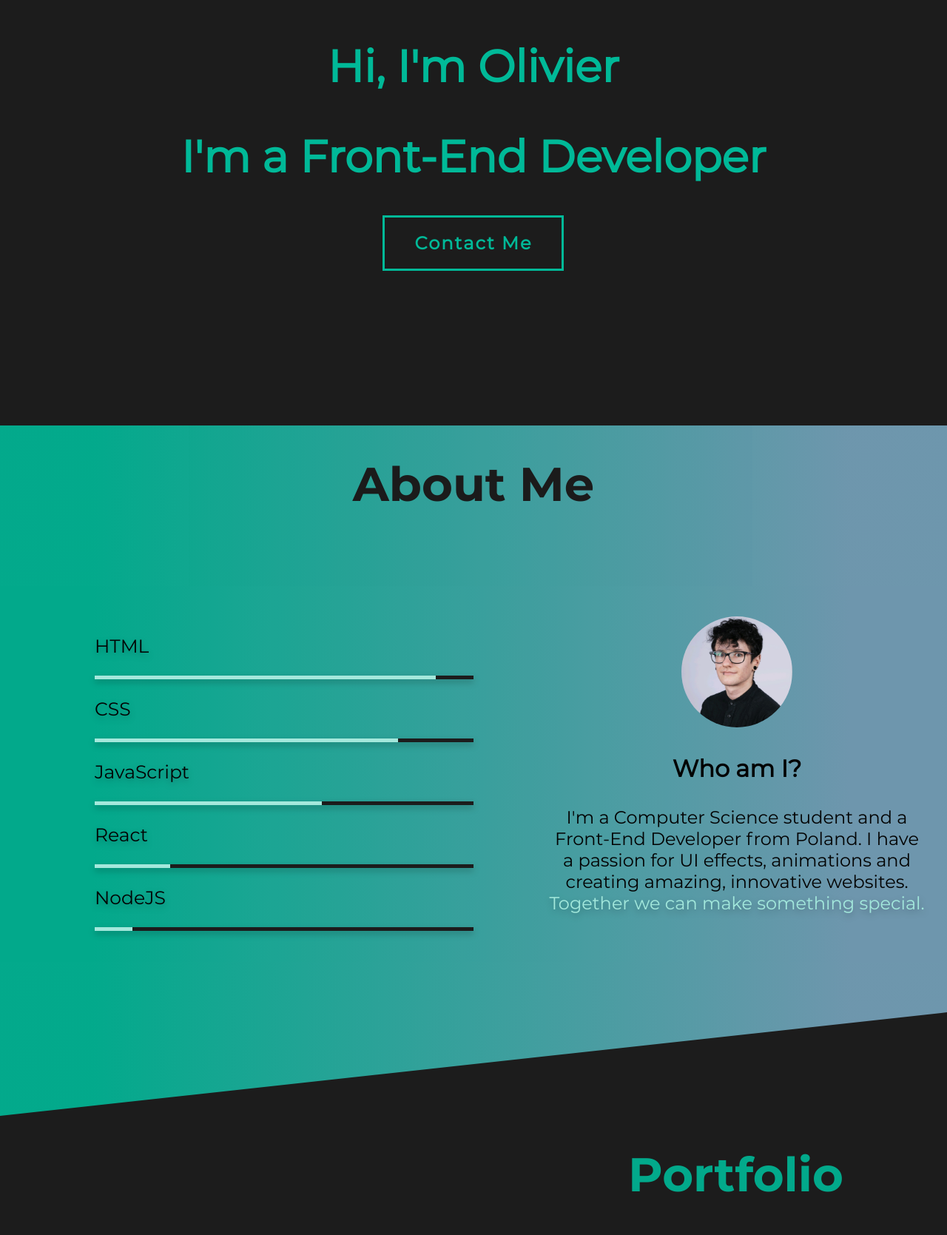
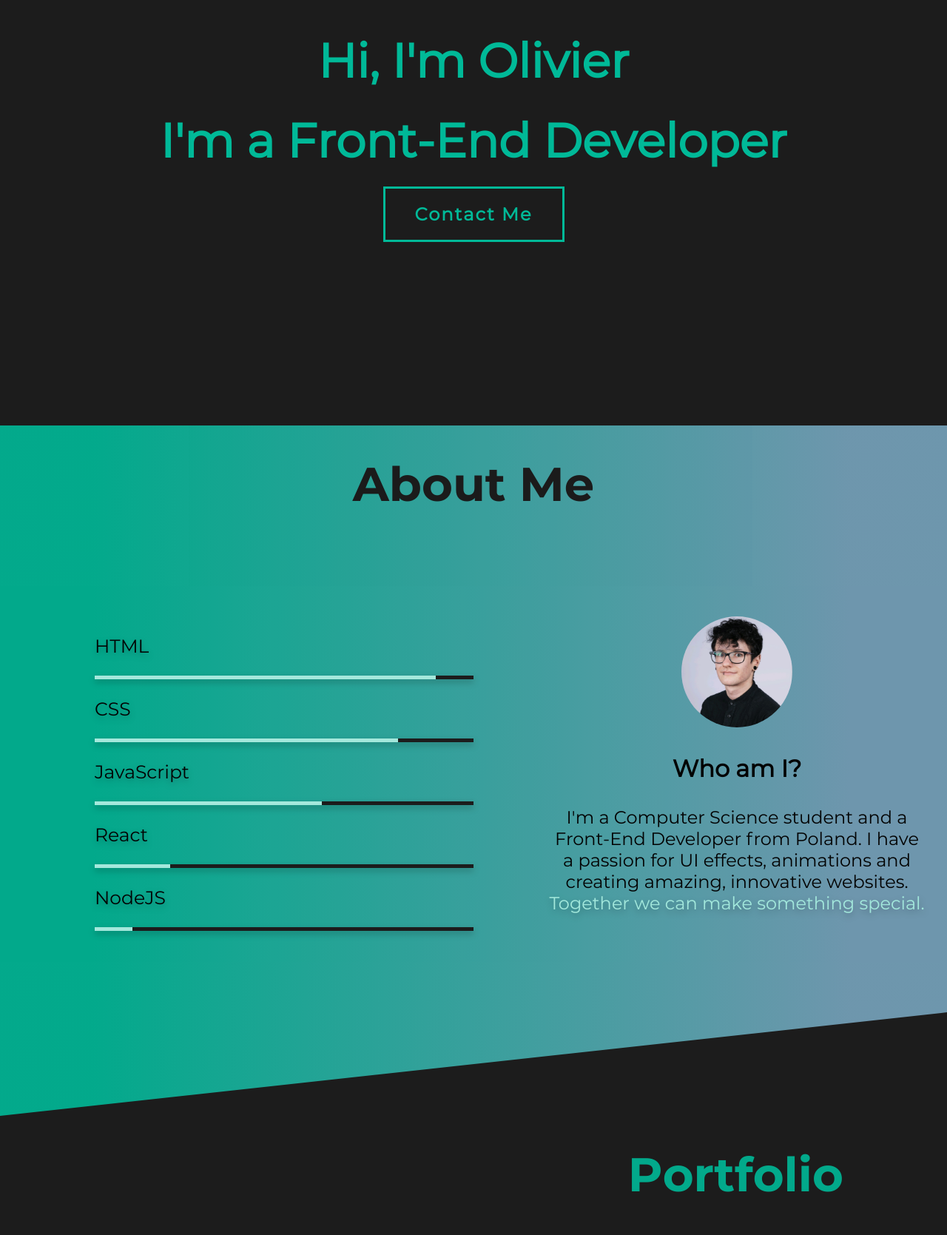
Before and after one commit to PanCebularz/portfolio, a website with bundled scripts: page public/index.html in a window 1280 px wide. Shown: the part 225-1894 px from the top of the page at 74% size. Built offline with nearby package versions, Linux system fonts and the light colour scheme; files whose address does not match are found by name.

Commit message:
animations update

```diff
--- a/public/index.html
+++ b/public/index.html
@@ -22,13 +22,61 @@
         <canvas id="canvas"></canvas>
 
         <div id="main-title">
-            <h1 class="main-title">Hi, I'm Olivier</h1>
-            <h1 class="main-title">I'm a Front-End Developer</h1>
+            <h1 class="main-title">
+                <span class="animated-letters">H</span>
+                <span class="animated-letters">i</span>
+                <span class="animated-letters">,&nbsp;</span>
+                <span class="animated-letters">I</span>
+                <span class="animated-letters">'</span>
+                <span class="animated-letters">m&nbsp;</span>
+                <span class="animated-letters">O</span>
+                <span class="animated-letters">l</span>
+                <span class="animated-letters">i</span>
+                <span class="animated-letters">v</span>
+                <span class="animated-letters">i</span>
+                <span class="animated-letters">e</span>
+                <span class="animated-letters">r</span>
+            </h1>
+            <h1 class="main-title">
+                <span class="animated-letters">I</span>
+                <span class="animated-letters">'</span>
+                <span class="animated-letters">m&nbsp;</span>
+                <span class="animated-letters">a&nbsp;</span>
+                <span class="animated-letters">F</span>
+                <span class="animated-letters">r</span>
+                <span class="animated-letters">o</span>
+                <span class="animated-letters">n</span>
+                <span class="animated-letters">t</span>
+                <span class="animated-letters">-</span>
+                <span class="animated-letters">E</span>
+                <span class="animated-letters">n</span>
+                <span class="animated-letters">d&nbsp;</span>
+                <!-- to not break the word on phone -->
+                <span class="word">
+                    <span class="animated-letters">D</span>
+                    <span class="animated-letters">e</span>
+                    <span class="animated-letters">v</span>
+                    <span class="animated-letters">e</span>
+                    <span class="animated-letters">l</span>
+                    <span class="animated-letters">o</span>
+                    <span class="animated-letters">p</span>
+                    <span class="animated-letters">e</span>
+                    <span class="animated-letters">r</span>
+                </span>
+            </h1>
             <a href="#contact" class="btn contact-me-btn">Contact Me</a>
         </div>
     </section>
     <section id="about">
-        <h1 class="title">About Me</h1>
+        <h1 class="title hidden">
+            <span class="animated-letters">A</span>
+            <span class="animated-letters">b</span>
+            <span class="animated-letters">o</span>
+            <span class="animated-letters">u</span>
+            <span class="animated-letters">t&nbsp;</span>
+            <span class="animated-letters">M</span>
+            <span class="animated-letters">e</span>
+        </h1>
         <div class="about-content">
             <div class="bars">
                 <div class="html-bar bar hidden">
@@ -76,7 +124,17 @@
 
     <div class="gradient-bg">
         <section id="portfolio">
-            <h1 class="title">Portfolio</h1>
+            <h1 class="title hidden">
+                <span class="animated-letters">P</span>
+                <span class="animated-letters">o</span>
+                <span class="animated-letters">r</span>
+                <span class="animated-letters">t</span>
+                <span class="animated-letters">f</span>
+                <span class="animated-letters">o</span>
+                <span class="animated-letters">l</span>
+                <span class="animated-letters">i</span>
+                <span class="animated-letters">o</span>
+            </h1>
             <ul class="gallery">
                 <li class="project hidden">
                     <img src="assets/project01.jpg" alt="Project one">
@@ -116,7 +174,17 @@
     </section>
     </div>
     <section id="contact">
-        <h1 class="title">Contact Me</h1>
+        <h1 class="title hidden">
+            <span class="animated-letters">C</span>
+            <span class="animated-letters">o</span>
+            <span class="animated-letters">n</span>
+            <span class="animated-letters">t</span>
+            <span class="animated-letters">a</span>
+            <span class="animated-letters">c</span>
+            <span class="animated-letters">t&nbsp;</span>
+            <span class="animated-letters">M</span>
+            <span class="animated-letters">e</span>
+        </h1>
 
         <form action="">
             <ul>
--- a/public/index.js
+++ b/public/index.js
@@ -4,12 +4,12 @@ import activeNavbarPage from './scripts/activeNavbarPage.js';
 import stickyNavbar from './scripts/stickyNavbar.js';
 import animatedCursor from './scripts/animatedCursor.js';
 import contactForm from './scripts/contactForm.js';
-import currentYear from './scripts/currentYear.js';
 import scrollAnimations from './scripts/scrollAnimations.js';
+import animatedLetters from './scripts/animatedLetters.js';
 
 window.addEventListener('scroll', stickyNavbar);
 window.addEventListener('load', animatedCursor);
 window.addEventListener('scroll', activeNavbarPage);
 window.addEventListener('load', contactForm);
 window.addEventListener('scroll', scrollAnimations);
-currentYear();
+animatedLetters();
--- a/public/sass/components/_animations.scss
+++ b/public/sass/components/_animations.scss
@@ -6,6 +6,18 @@
   filter: blur(5px);
   transform: translateX(-15%);
   transition: all 1s;
+}
+
+.hidden.title {
+  opacity: 0;
+  filter: blur(5px);
+  transform: translateY(-20%);
+  transition: all 0.5s;
+}
+.show.title {
+  opacity: 1;
+  filter: blur(0);
+  transform: translateY(0);
 }
 
 .show {
@@ -48,3 +60,47 @@
     filter: blur(0);
   }
 }
+
+// to prevent letter spacing on span tags
+.title,
+.main-title {
+  font-size: 0px;
+}
+
+.main-title {
+  padding-bottom: 30px;
+}
+
+.animated-letters {
+  font-size: $huge-font;
+  display: inline-block;
+  @include respond(tab-port) {
+    font-size: $big-font;
+  }
+}
+
+.word {
+  display: inline-block;
+}
+
+.animated {
+  animation: jump 0.4s ease-in-out;
+}
+
+@keyframes jump {
+  0% {
+    transform: translateY(0);
+  }
+  25% {
+    transform: translateY(-10px);
+  }
+  50% {
+    transform: translateY(0);
+  }
+  75% {
+    transform: translateY(-5px);
+  }
+  100% {
+    transform: translateY(0);
+  }
+}
--- /dev/null
+++ b/public/scripts/animatedLetters.js
@@ -0,0 +1,15 @@
+export default function animateLetters() {
+  const animatedLetters = document.getElementsByClassName(
+    'animated-letters'
+  );
+
+  Array.from(animatedLetters).forEach((el) => {
+    el.addEventListener('mouseover', function () {
+      el.classList.add('animated');
+      console.log('sdf');
+    });
+    el.addEventListener('animationend', function () {
+      el.classList.remove('animated');
+    });
+  });
+}
```
Also changed, not shown: public/sass/styles.css, 1 other file.
